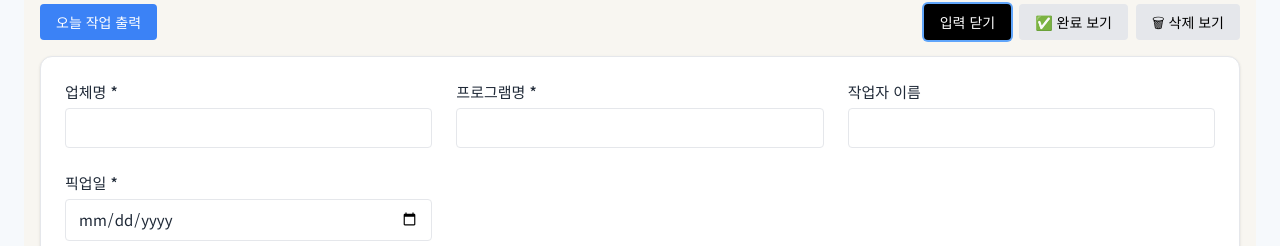
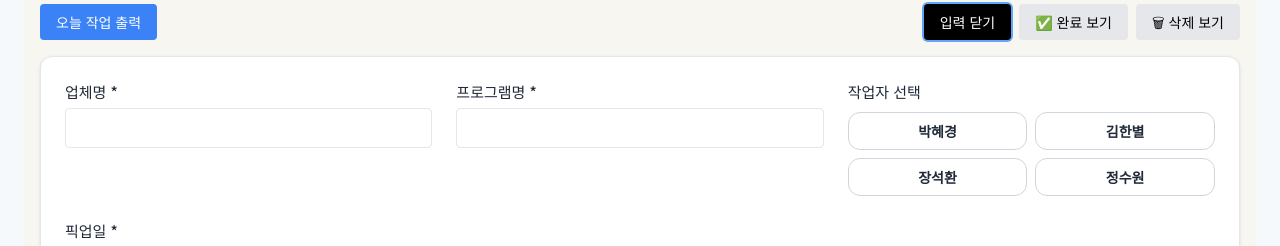
Before and after one commit to sukhwanjang/vitavita, a Next.js app: page / in a window 1280 px wide. Both pictures are taken after a click on the button "작업 추가". Shown: the part 124-370 px from the top of the page. Built offline with nearby package versions, Linux system fonts and the light colour scheme; no server answers; the database is empty.

Commit message:
ㅇㅇㅇ

```diff
--- a/app/components/board.tsx
+++ b/app/components/board.tsx
@@ -541,13 +541,22 @@ const [passwordInput, setPasswordInput] = useState('')
               <input type="text" value={program} onChange={e => setProgram(e.target.value)} className="border rounded px-3 py-2" />
             </div>
             <div className="flex flex-col">
-  <label className="font-medium text-gray-800 mb-1">작업자 이름</label>
-  <input
-    type="text"
-    value={creator}
-    onChange={e => setCreator(e.target.value)}
-    className="border rounded px-3 py-2"
-  />
+  <label className="font-medium text-gray-800 mb-2">작업자 선택</label>
+  <div className="grid grid-cols-2 gap-2">
+    {['박혜경', '김한별', '장석환', '정수원'].map((name) => (
+      <button
+        key={name}
+        onClick={() => setCreator(name)}
+        className={`p-2 rounded-xl border text-sm font-semibold ${
+          creator === name
+            ? 'bg-blue-500 text-white border-blue-600'
+            : 'bg-white text-gray-800 border-gray-300'
+        } hover:shadow`}
+      >
+        {name}
+      </button>
+    ))}
+  </div>
 </div>
             <div className="flex flex-col">
               <label className="font-medium text-gray-800 mb-1">픽업일 *</label>
```
